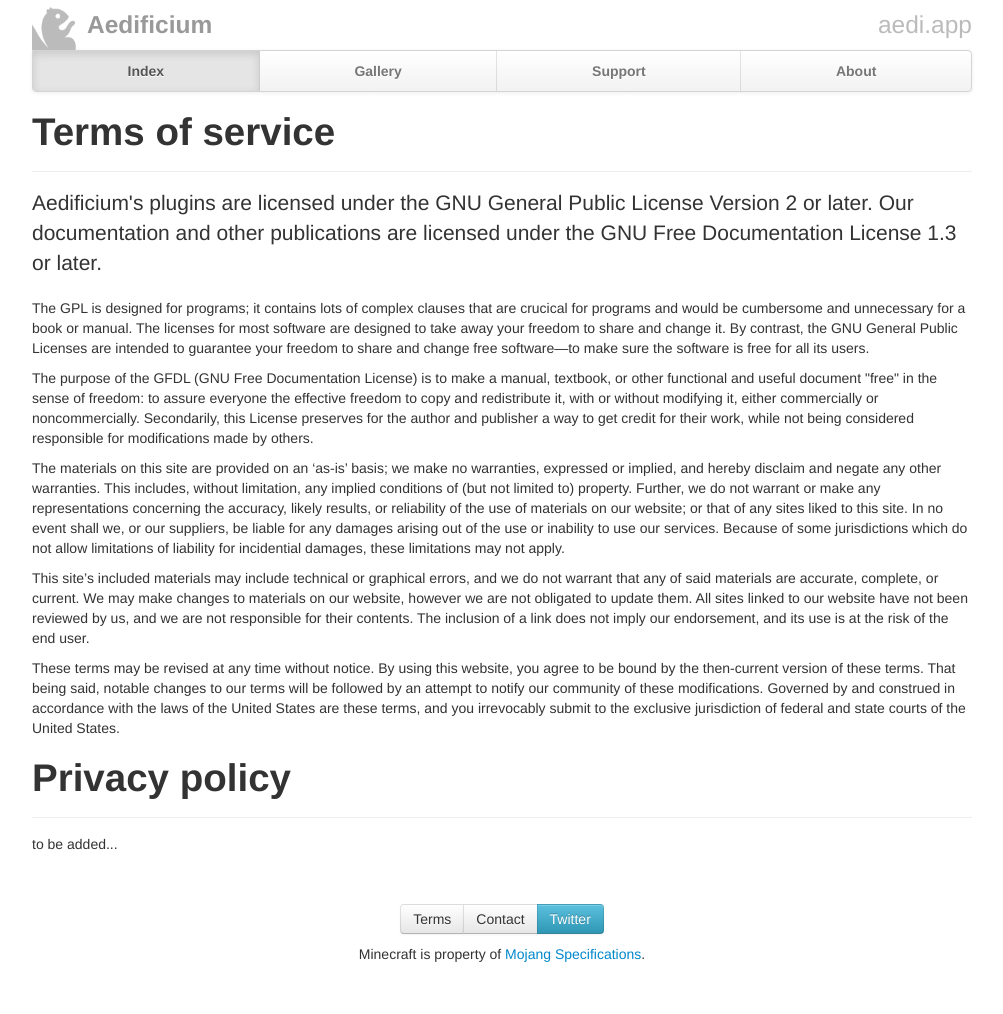
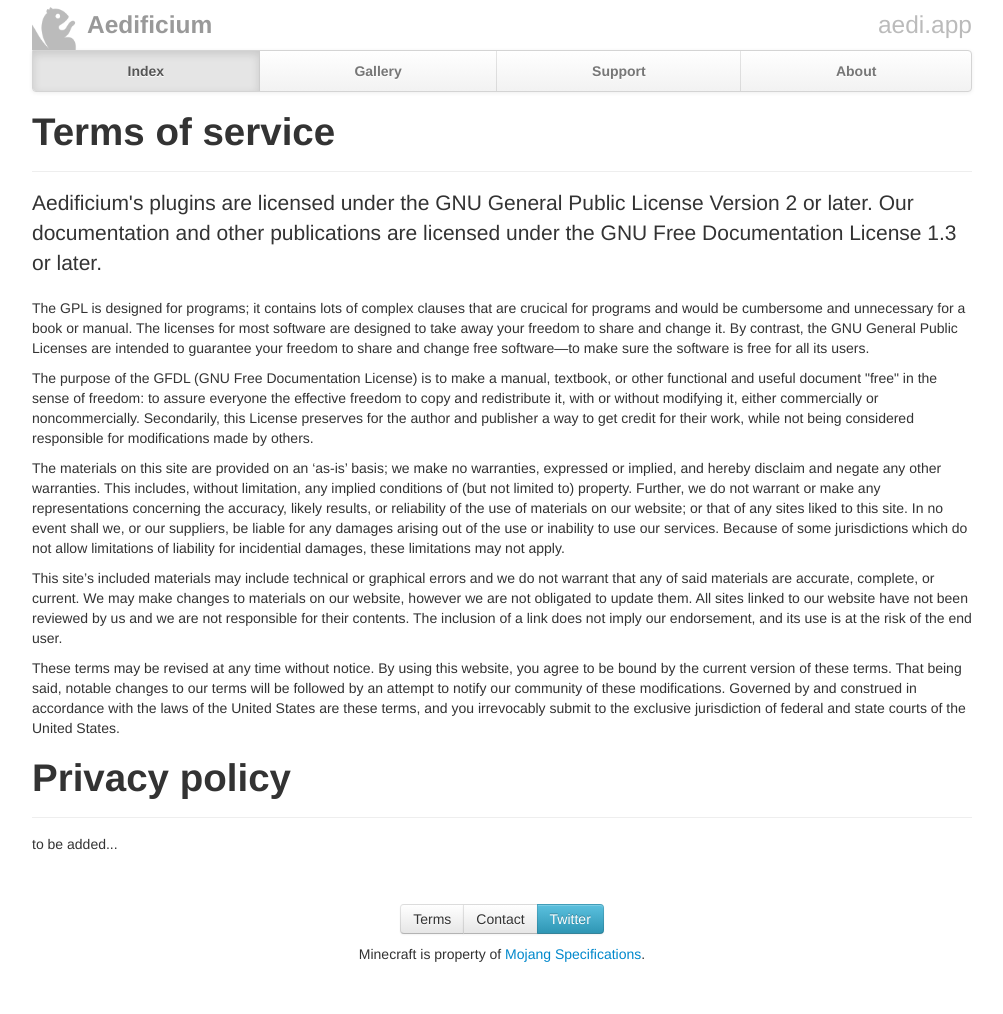
Before and after one commit to aedifi/website, a Jekyll site: the page built from tos.md, in a window 1280 px wide. Shown: the whole page, without its empty margins (138-1141 px from the left). Built offline with Jekyll 4.4.1, drawn with Linux system fonts in a browser that asks for light colours.

```diff
--- a/_includes/footer.html
+++ b/_includes/footer.html
@@ -1,6 +1,6 @@
 <div class="footer">
 	<div class="btn-group">
-		<a class="btn" href="/support#tos">Terms</a>
+		<a class="btn" href="/tos">Terms</a>
 		<a class="btn" href="mailto:contact@aedi.app">Contact</a>
 		<a class="btn btn-info" href="https://twitter.com/aedsrv">Twitter</a>
 	</div>
--- a/tos.md
+++ b/tos.md
@@ -12,8 +12,8 @@ title: Terms of service
 		<p>The GPL is designed for programs; it contains lots of complex clauses that are crucical for programs and would be cumbersome and unnecessary for a book or manual. The licenses for most software are designed to take away your freedom to share and change it. By contrast, the GNU General Public Licenses are intended to guarantee your freedom to share and change free software—to make sure the software is free for all its users.</p>
 		<p>The purpose of the GFDL (GNU Free Documentation License) is to make a manual, textbook, or other functional and useful document "free" in the sense of freedom: to assure everyone the effective freedom to copy and redistribute it, with or without modifying it, either commercially or noncommercially. Secondarily, this License preserves for the author and publisher a way to get credit for their work, while not being considered responsible for modifications made by others.</p>
 		<p>The materials on this site are provided on an ‘as-is’ basis; we make no warranties, expressed or implied, and hereby disclaim and negate any other warranties. This includes, without limitation, any implied conditions of (but not limited to) property. Further, we do not warrant or make any representations concerning the accuracy, likely results, or reliability of the use of materials on our website; or that of any sites liked to this site. In no event shall we, or our suppliers, be liable for any damages arising out of the use or inability to use our services. Because of some jurisdictions which do not allow limitations of liability for incidential damages, these limitations may not apply.</p>
-		<p>This site’s included materials may include technical or graphical errors, and we do not warrant that any of said materials are accurate, complete, or current. We may make changes to materials on our website, however we are not obligated to update them. All sites linked to our website have not been reviewed by us, and we are not responsible for their contents. The inclusion of a link does not imply our endorsement, and its use is at the risk of the end user.</p>
-		<p>These terms may be revised at any time without notice. By using this website, you agree to be bound by the then-current version of these terms. That being said, notable changes to our terms will be followed by an attempt to notify our community of these modifications. Governed by and construed in accordance with the laws of the United States are these terms, and you irrevocably submit to the exclusive jurisdiction of federal and state courts of the United States.</p>
+		<p>This site’s included materials may include technical or graphical errors and we do not warrant that any of said materials are accurate, complete, or current. We may make changes to materials on our website, however we are not obligated to update them. All sites linked to our website have not been reviewed by us and we are not responsible for their contents. The inclusion of a link does not imply our endorsement, and its use is at the risk of the end user.</p>
+		<p>These terms may be revised at any time without notice. By using this website, you agree to be bound by the current version of these terms. That being said, notable changes to our terms will be followed by an attempt to notify our community of these modifications. Governed by and construed in accordance with the laws of the United States are these terms, and you irrevocably submit to the exclusive jurisdiction of federal and state courts of the United States.</p>
 	</section>
 	<section id="privacyPolicy">
 		<div class="page-header">
```
Also changed, not shown: index.md (+2 -3 lines).
